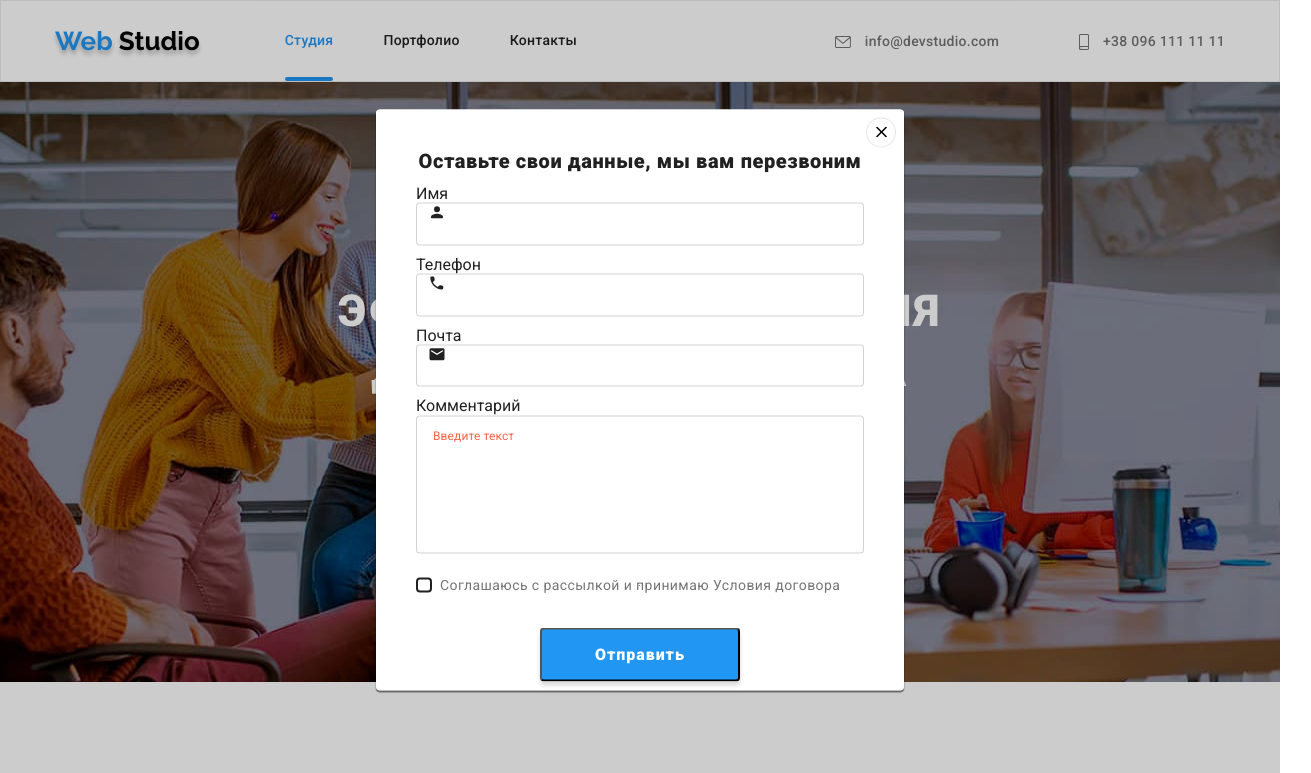
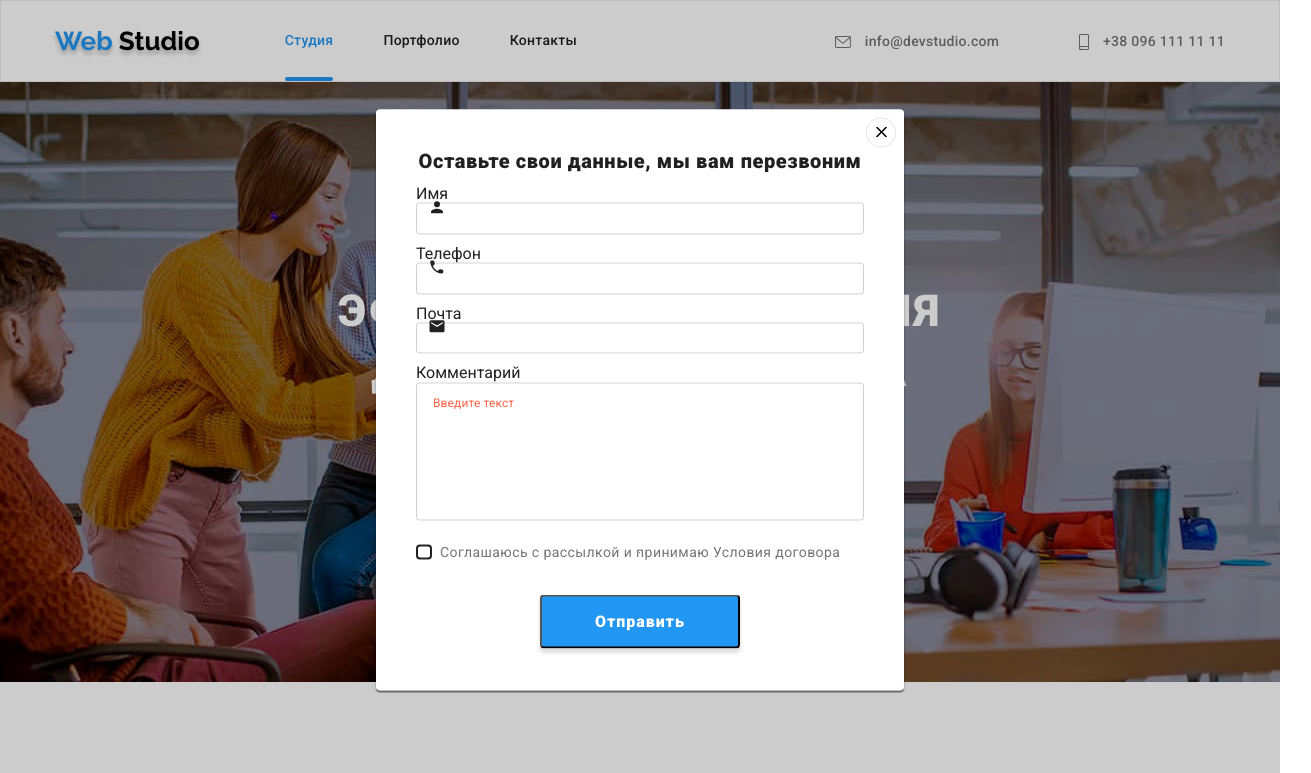
Before and after one commit to InnaNedlin/goit-markup-hw-06, a plain HTML site: page index.html in a window 1280 px wide. Both pictures are taken after a click on the button "Заказать услугу". Shown: the top 773 px of the page, 1311 px wide, since content can reach past the window. Drawn offline with Linux system fonts and the light colour scheme.

Commit message:
HW updated2

```diff
--- a/css/styles.css
+++ b/css/styles.css
@@ -785,29 +785,9 @@ body {
   display: flex;
   flex-direction: column;
   width: 448px;
-  text-align: left;
+  /* text-align: left; */
   margin-bottom: 10px;
 }
-
-.form-icon {
-  position: absolute;
-  display: inline-block;
-  top: 50%;
-  left: 12px;
-  /* margin-right: 11px;
-  margin-left: 11px;
-  margin-top: 4px; */
-
-  transform: translateY(-50%);
-  fill: #212121;
-  transition: transform var(--transition);
-}
-
-.form-field:focus-within > .form-icon {
-  fill: var(--accent-color);
-}
-
-/* <!-- checkbox --> */
 
 .form-field .label-field {
   margin-bottom: 20px;
@@ -818,13 +798,41 @@ body {
 }
 
 .form-field input {
-  padding: 11px 0;
-  /* margin-bottom: 10px; */
-  width: 448px;
+  padding: 11px 42px 0;
+  width: 100%;
   /* height: 40px; */
   border: 1px solid rgba(33, 33, 33, 0.2);
   box-sizing: border-box;
   border-radius: 4px;
+}
+
+.check-input {
+  /* position: absolute;
+  -webkit-appearance: none;
+  -moz-appearance: none;
+  appearance: none; */
+  position: absolute;
+  width: 1px;
+  height: 1px;
+  margin: -1px;
+  border: 0;
+  padding: 0;
+  clip: rect(0000);
+  overflow: hidden;
+}
+
+.form-icon {
+  position: absolute;
+  display: inline-block;
+  top: 50%;
+  left: 12px;
+  transform: translateY(-50%);
+  fill: #212121;
+  transition: transform var(--transition);
+}
+
+.form-field:focus-within > .form-icon {
+  fill: var(--accent-color);
 }
 
 .form-field textarea {
@@ -849,27 +857,14 @@ textarea {
   color: rgba(117, 117, 117, 0.5);
 }
 
+/* Checkbox */
+
 .label-field {
   display: flex;
   align-items: center;
 }
 
 /* visuality hidden */
-
-.check-input {
-  /* position: absolute;
-  -webkit-appearance: none;
-  -moz-appearance: none;
-  appearance: none; */
-  position: absolute;
-  width: 1px;
-  height: 1px;
-  margin: -1px;
-  border: 0;
-  padding: 0;
-  clip: rect(0000);
-  overflow: hidden;
-}
 
 /* .option {
   display: block;
@@ -907,11 +902,3 @@ textarea {
   margin-left: auto;
   margin-right: auto;
 }
-
-/* .icon-vektor {
-  /* position: absolute; */
-/* top: 50%;
-  padding: 15px;
-  transform: translateY(-50%);
-  transition: var(--transition);
-} */
```
